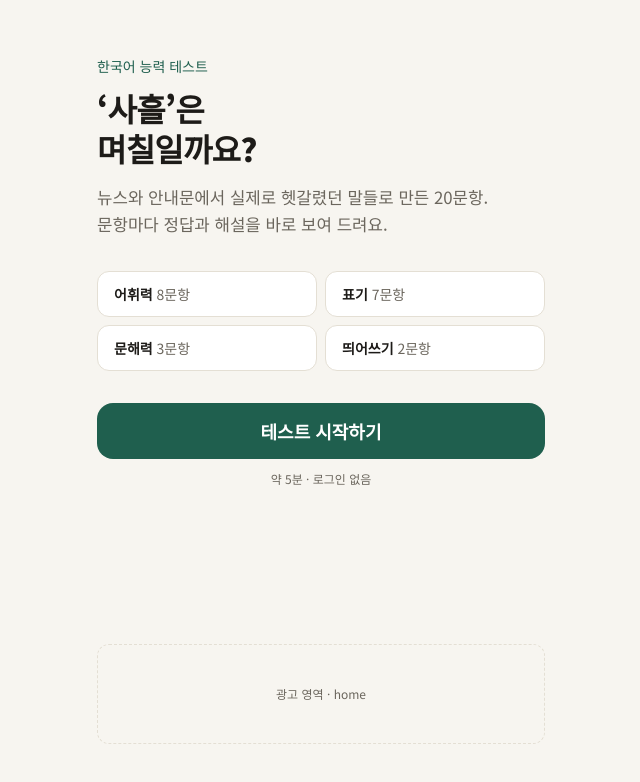
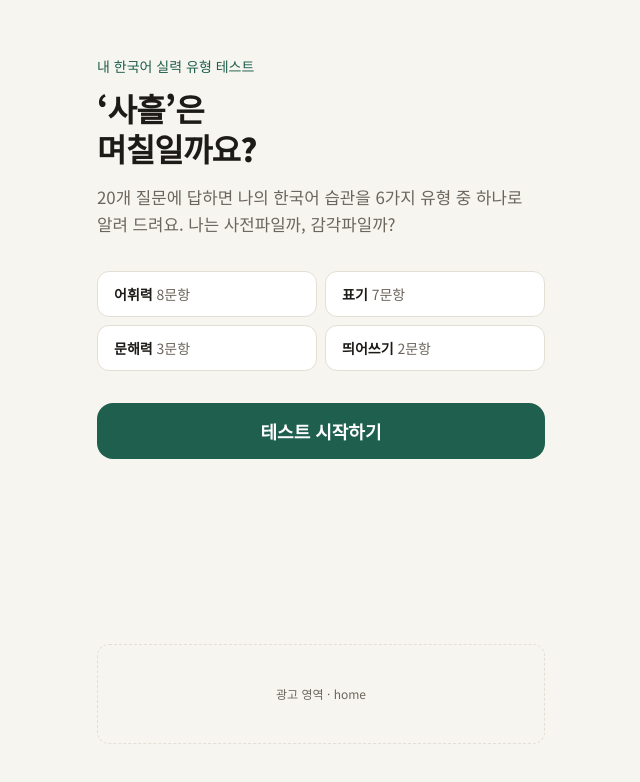
Before and after one commit to qormsxo/korean-test, a Next.js app: page / in a window 1280 px wide. Shown: the top 782 px of the page, without its empty margins (319-959 px from the left). Built offline with nearby package versions, Linux system fonts and the light colour scheme; no server answers.

Commit message:
✏️ 서비스명을 '내 한국어 실력 유형 테스트'로 바꾸고 시작 화면 안내 문구 교체
Co-Authored-By: Claude Opus 5.5 <noreply@anthropic.com>

```diff
--- a/src/app/layout.tsx
+++ b/src/app/layout.tsx
@@ -10,9 +10,9 @@ const adClient = process.env.NEXT_PUBLIC_ADSENSE_CLIENT;
 
 export const metadata: Metadata = {
   metadataBase: new URL(siteUrl),
-  title: "한국어 능력 테스트 — 사흘은 며칠일까?",
-  description: "20문항으로 알아보는 나의 어휘력·표기·띄어쓰기·문해력. 문항마다 정답과 해설을 바로 확인하세요.",
-  openGraph: { type: "website", locale: "ko_KR", siteName: "한국어 능력 테스트" },
+  title: "내 한국어 실력 유형 테스트 — 사흘은 며칠일까?",
+  description: "20개 질문으로 알아보는 나의 한국어 습관 유형. 나는 사전파일까, 감각파일까?",
+  openGraph: { type: "website", locale: "ko_KR", siteName: "내 한국어 실력 유형 테스트" },
 };
 
 export const viewport: Viewport = {
--- a/src/app/page.tsx
+++ b/src/app/page.tsx
@@ -4,14 +4,14 @@ import { AdSlot } from "@/components/AdSlot";
 export default function Home() {
   return (
     <main className="flex flex-1 flex-col pt-14 pb-8">
-      <p className="text-sm font-medium text-accent">한국어 능력 테스트</p>
+      <p className="text-sm font-medium text-accent">내 한국어 실력 유형 테스트</p>
       <h1 className="mt-3 text-[2rem] leading-tight font-black tracking-tight">
         &lsquo;사흘&rsquo;은
         <br />
         며칠일까요?
       </h1>
       <p className="mt-4 text-[1.05rem] leading-relaxed text-muted">
-        뉴스와 안내문에서 실제로 헷갈렸던 말들로 만든 20문항. 문항마다 정답과 해설을 바로 보여 드려요.
+        20개 질문에 답하면 나의 한국어 습관을 6가지 유형 중 하나로 알려 드려요. 나는 사전파일까, 감각파일까?
       </p>
 
       <ul className="mt-8 grid grid-cols-2 gap-2 text-sm">
@@ -33,7 +33,6 @@ export default function Home() {
       >
         테스트 시작하기
       </Link>
-      <p className="mt-3 text-center text-xs text-muted">약 5분 · 로그인 없음</p>
 
       <div className="mt-auto">
         <AdSlot placement="home" />
--- a/src/app/quiz/page.tsx
+++ b/src/app/quiz/page.tsx
@@ -3,7 +3,7 @@ import { Quiz } from "./Quiz";
 import { getCurrentSetQuestions } from "@/lib/quiz";
 import { CURRENT_SET } from "@/lib/sets";
 
-export const metadata: Metadata = { title: "문제 풀기 — 한국어 능력 테스트", robots: { index: false } };
+export const metadata: Metadata = { title: "문제 풀기 — 내 한국어 실력 유형 테스트", robots: { index: false } };
 
 export default function QuizPage() {
   return (
--- a/src/app/r/[code]/opengraph-image.tsx
+++ b/src/app/r/[code]/opengraph-image.tsx
@@ -2,7 +2,7 @@
 import { ImageResponse } from "next/og";
 import { isResultTypeKey, RESULT_TYPE_KEYS, RESULT_TYPES } from "@/lib/resultTypes";
 
-export const alt = "한국어 능력 테스트 결과 카드";
+export const alt = "내 한국어 실력 유형 테스트 결과 카드";
 export const size = { width: 1200, height: 630 };
 export const contentType = "image/png";
 
@@ -29,7 +29,7 @@ export default async function Image({ params }: { params: Promise<{ code: string
   const { code } = await params;
   const t = isResultTypeKey(code) ? RESULT_TYPES[code] : null;
 
-  const text = `${t ? t.name + t.headline : ""}한국어 능력 테스트나의 한국어 유형은나도 해 보기`;
+  const text = `${t ? t.name + t.headline : ""}내 한국어 실력 유형 테스트나의 한국어 유형은나도 해 보기`;
   const [bold, regular] = await Promise.all([loadFont(text, 900), loadFont(text, 500)]);
   const fonts = [
     ...(bold ? [{ name: "Noto", data: bold, weight: 900 as const, style: "normal" as const }] : []),
@@ -50,7 +50,7 @@ export default async function Image({ params }: { params: Promise<{ code: string
           fontFamily: "Noto",
         }}
       >
-        <div style={{ display: "flex", fontSize: 30, fontWeight: 500, color: "#1f5f4e" }}>한국어 능력 테스트</div>
+        <div style={{ display: "flex", fontSize: 30, fontWeight: 500, color: "#1f5f4e" }}>내 한국어 실력 유형 테스트</div>
         <div style={{ display: "flex", flexDirection: "column", flex: 1, justifyContent: "center" }}>
           {t ? (
             <div style={{ display: "flex", flexDirection: "column" }}>
@@ -71,7 +71,7 @@ export default async function Image({ params }: { params: Promise<{ code: string
               <div style={{ display: "flex", fontSize: 40, fontWeight: 500, marginTop: 24 }}>{t.headline}</div>
             </div>
           ) : (
-            <div style={{ display: "flex", fontSize: 80, fontWeight: 900 }}>한국어 능력 테스트</div>
+            <div style={{ display: "flex", fontSize: 72, fontWeight: 900 }}>내 한국어 실력 유형 테스트</div>
           )}
         </div>
         <div style={{ display: "flex", justifyContent: "flex-end", fontSize: 26, fontWeight: 500, color: "#6b665d" }}>
--- a/src/app/r/[code]/page.tsx
+++ b/src/app/r/[code]/page.tsx
@@ -20,9 +20,9 @@ export const instant = false;
 
 export async function generateMetadata({ params }: Props): Promise<Metadata> {
   const { code } = await params;
-  if (!isResultTypeKey(code)) return { title: "한국어 능력 테스트" };
+  if (!isResultTypeKey(code)) return { title: "내 한국어 실력 유형 테스트" };
   const t = RESULT_TYPES[code];
-  const title = `나의 한국어 유형은 '${t.name}' | 한국어 능력 테스트`;
+  const title = `나의 한국어 유형은 '${t.name}' | 내 한국어 실력 유형 테스트`;
   return { title, description: t.headline, openGraph: { title, description: t.headline } };
 }
 
--- a/src/app/start/page.tsx
+++ b/src/app/start/page.tsx
@@ -2,7 +2,7 @@ import type { Metadata } from "next";
 import { AgePicker } from "./AgePicker";
 import { CURRENT_SET } from "@/lib/sets";
 
-export const metadata: Metadata = { title: "연령대 선택 — 한국어 능력 테스트" };
+export const metadata: Metadata = { title: "연령대 선택 — 내 한국어 실력 유형 테스트" };
 
 export default function StartPage() {
   return (
```
Also changed, not shown: 1 other file (tests, documents, lock files or other folders).
